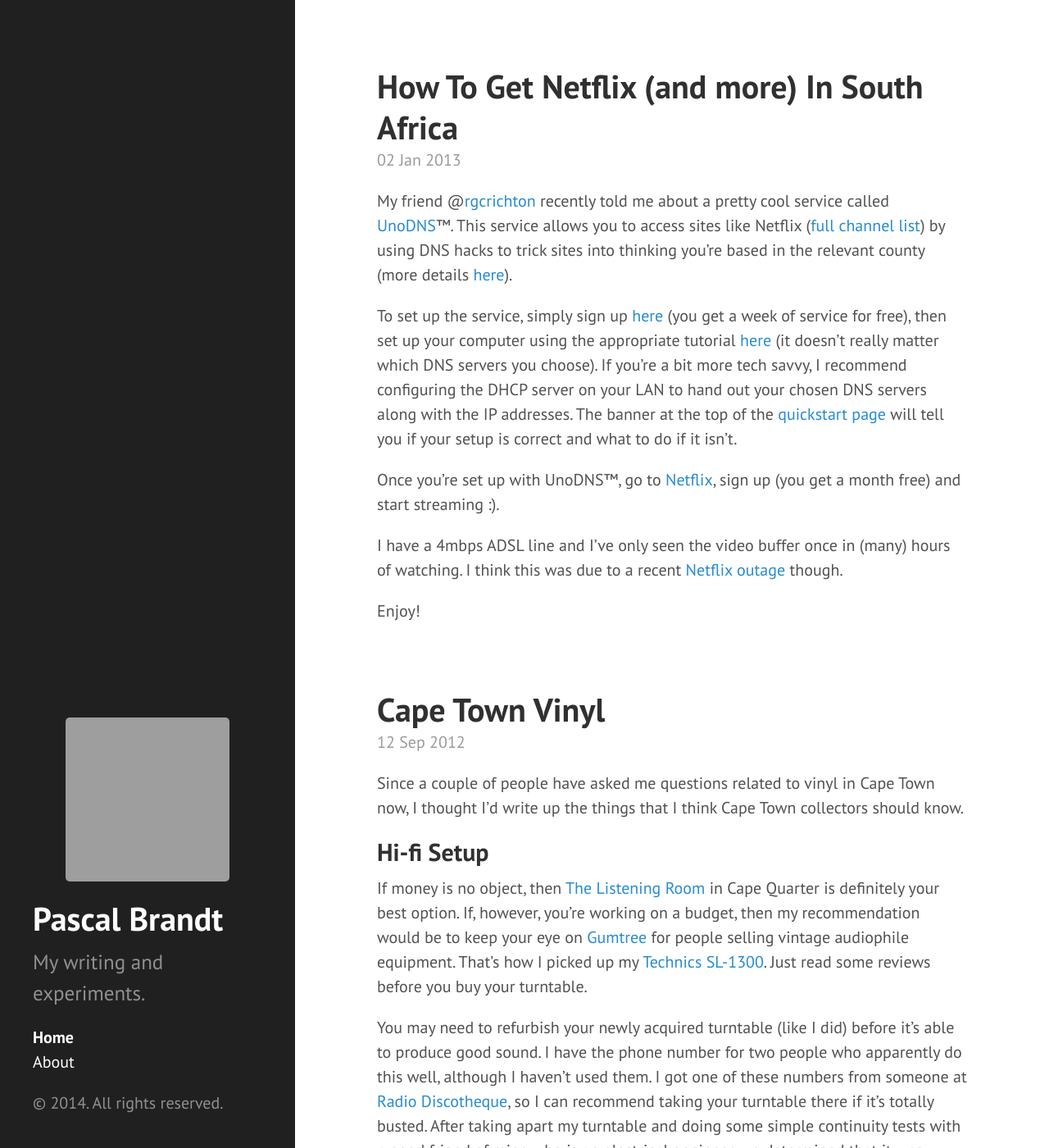
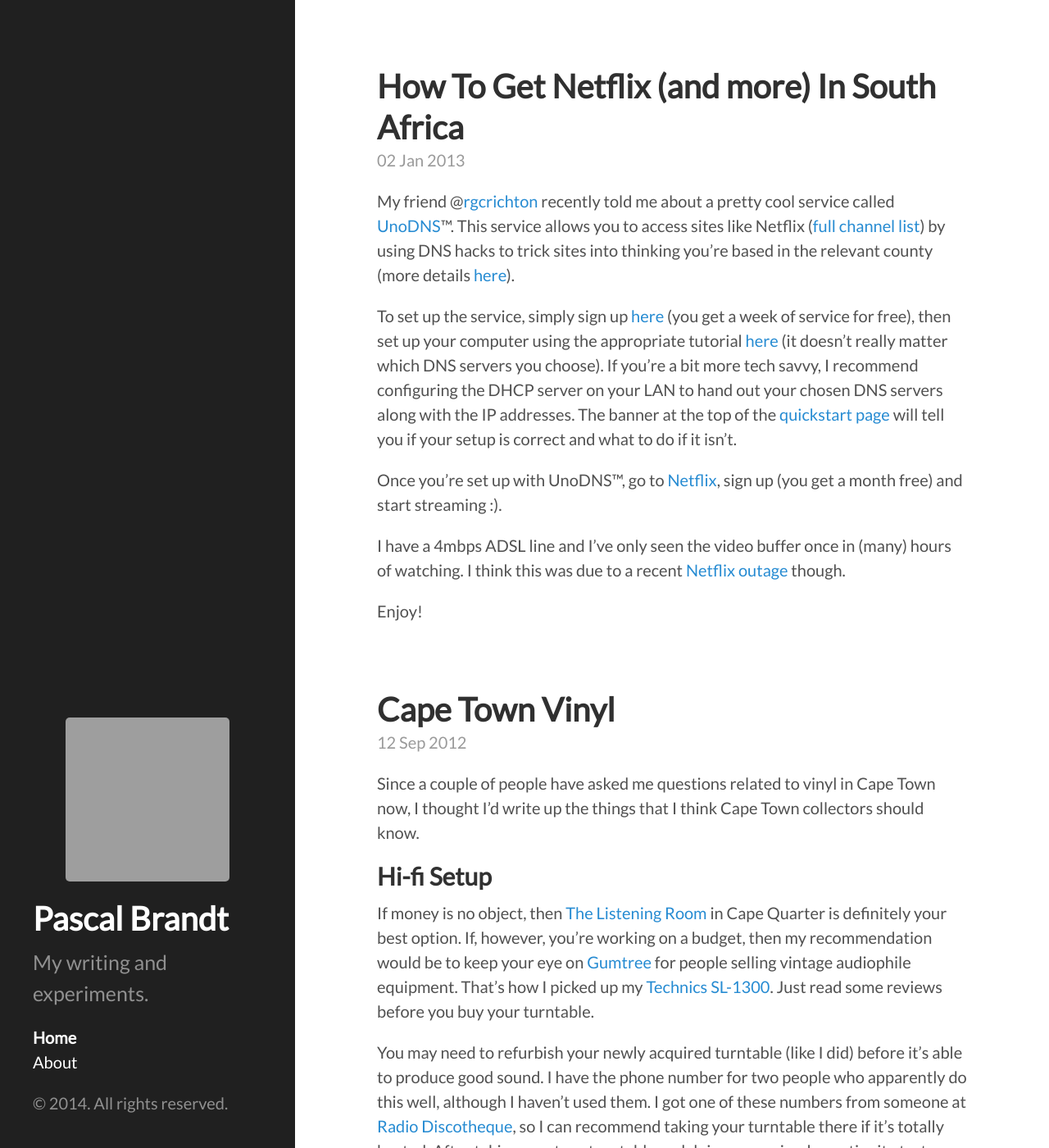
Before and after one commit to psbrandt/psbrandt.github.io, a Jekyll site: the page built from index.html, in a window 1280 px wide and 1400 px high. Shown: the whole window at 82% size. Built offline with Jekyll 4.4.1, drawn with Linux system fonts in a browser that asks for light colours; Markdown is read by kramdown in place of the engine named in the settings; the list of posts is cut into pages by our own code; grey boxes are pictures that could not be loaded.

Commit message:
Updated to use thin font.

```diff
--- a/_includes/head.html
+++ b/_includes/head.html
@@ -17,7 +17,7 @@
   <link rel="stylesheet" href="/public/css/poole.css">
   <link rel="stylesheet" href="/public/css/syntax.css">
   <link rel="stylesheet" href="/public/css/hyde.css">
-  <link rel="stylesheet" href="http://fonts.googleapis.com/css?family=PT+Sans:400,400italic,700|Abril+Fatface">
+  <link rel="stylesheet" href="http://fonts.googleapis.com/css?family=Lato:thin">
 
   <!-- Icons -->
   <link rel="apple-touch-icon-precomposed" sizes="144x144" href="/public/apple-touch-icon-144-precomposed.png">
--- a/public/css/hyde.css
+++ b/public/css/hyde.css
@@ -32,7 +32,7 @@
  */
 
 html {
-  font-family: "PT Sans", Helvetica, Arial, sans-serif;
+  font-family: "Lato", Helvetica, Arial, sans-serif;
 }
 @media (min-width: 48rem) {
   html {
```
